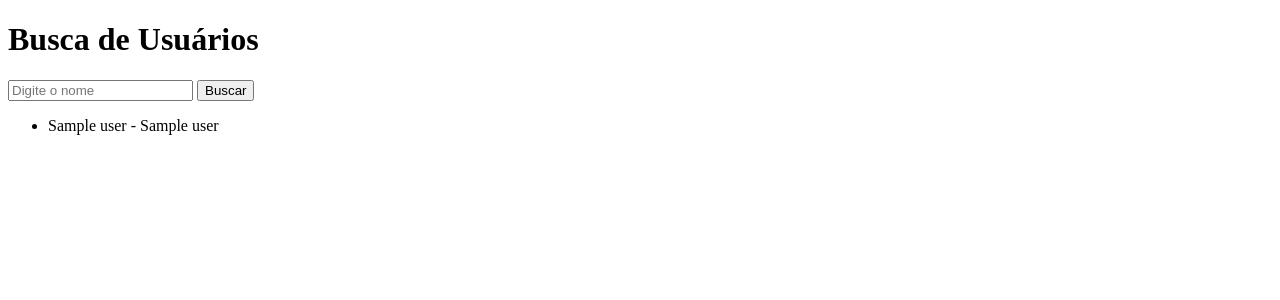
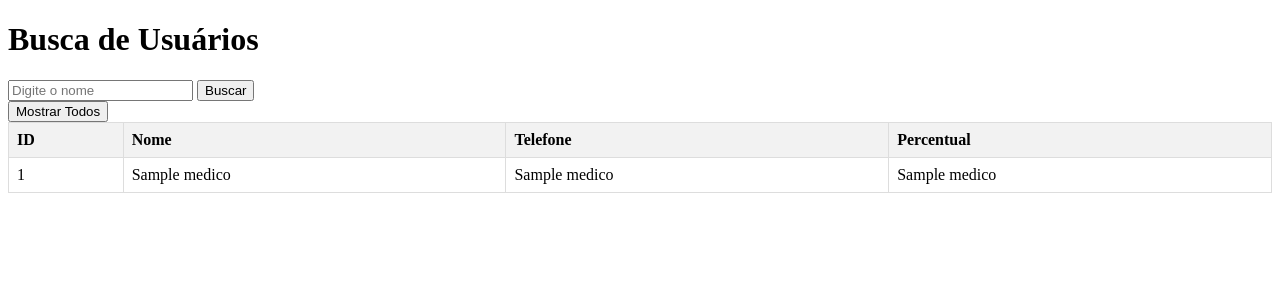
Before and after one commit to felipearb/BD2-EP3, a Flask app: template templates/index.html in a window 1280 px wide. Shown: the top 300 px of the page. Run offline with Flask 3, Linux system fonts and the light colour scheme; the template is opened without the code that fills it: most values are stand-ins (such as "Sample title", 1, 10 or a date in 2020); parts of the project's set-up code (start-up, migrations or seed data) failed here and were passed over; some libraries are stand-ins or nearby versions.

Commit message:
busca de medico valida

```diff
--- a/app.py
+++ b/app.py
@@ -21,7 +21,7 @@ def get_db_connection():
     )
     return conn
 
-def init_db():
+def init_tables():
     create_tables_sql = """
     CREATE SCHEMA IF NOT EXISTS mydb;
 
@@ -138,6 +138,9 @@ def init_db():
             ON DELETE NO ACTION
             ON UPDATE NO ACTION
     );
+
+
+
     """
     conn = get_db_connection()
     cur = conn.cursor()
@@ -146,6 +149,35 @@ def init_db():
     cur.close()
     conn.close()
 
+def init_values():
+    conn = get_db_connection()
+    cur = conn.cursor()
+
+    # SQL para inserir médicos apenas se não existirem
+    insert_sql = """
+    INSERT INTO medico (crm, nomeM, telefoneM, percentual)
+    SELECT * FROM (VALUES
+        ('CRM001', 'Dr. João Silva', '12345678901', 10.00),
+        ('CRM002', 'Dra. Maria Oliveira', '12345678902', 12.50),
+        ('CRM003', 'Dr. Pedro Santos', '12345678903', 15.00),
+        ('CRM004', 'Dra. Ana Lima', '12345678904', 8.75),
+        ('CRM005', 'Dr. Lucas Costa', '12345678905', 11.00),
+        ('CRM006', 'Dra. Fernanda Souza', '12345678906', 14.25),
+        ('CRM007', 'Dr. Marcos Ribeiro', '12345678907', 9.50),
+        ('CRM008', 'Dra. Carla Almeida', '12345678908', 13.75),
+        ('CRM009', 'Dr. Paulo Mendes', '12345678909', 10.50),
+        ('CRM010', 'Dra. Laura Azevedo', '12345678910', 16.00)
+    ) AS data(crm, nomeM, telefoneM, percentual)
+    WHERE NOT EXISTS (
+        SELECT 1 FROM medico WHERE medico.crm = data.crm
+    );
+    """
+
+    cur.execute(insert_sql)
+    conn.commit()
+
+    cur.close()
+    conn.close()
 
 @app.route('/')
 def index():
@@ -156,6 +188,19 @@ def search():
     search_query = request.form['search_query']
     conn = get_db_connection()
     cur = conn.cursor()
+    cur.execute("SELECT * FROM medico WHERE nomeM ILIKE %s", ('%' + search_query + '%',))
+    results = cur.fetchall()
+    cur.close()
+    conn.close()
+    return render_template('index.html', results=results)
+
+
+
+@app.route('/searchall', methods=['POST'])
+def searchall():
+    search_query = request.form['search_query']
+    conn = get_db_connection()
+    cur = conn.cursor()
     cur.execute("SELECT * FROM medico")
     results = cur.fetchall()
     cur.close()
@@ -163,5 +208,6 @@ def search():
     return render_template('index.html', results=results)
 
 if __name__ == '__main__':
-    init_db()
+    init_tables()
+    init_values()
     app.run(debug=True)
--- /dev/null
+++ b/config.ini
@@ -0,0 +1,5 @@
+[database]
+dbname = Consultas
+user = postgres
+password = qwer1234
+host = localhost
--- a/static/style.css
+++ b/static/style.css
@@ -0,0 +1,12 @@
+table {
+    border-collapse: collapse;
+    width: 100%;
+}
+th, td {
+    border: 1px solid #dddddd;
+    text-align: left;
+    padding: 8px;
+}
+th {
+    background-color: #f2f2f2;
+}
--- a/templates/index.html
+++ b/templates/index.html
@@ -13,12 +13,33 @@
         <input type="submit" value="Buscar">
     </form>
 
+    <!-- Formulário para buscar todos os médicos -->
+    <form action="/searchall" method="post">
+        <input type="hidden" name="search_query" value="all">
+        <input type="submit" value="Mostrar Todos">
+    </form>
+
     {% if results %}
-        <ul>
-            {% for user in results %}
-                <li>{{ user[1] }} - {{ user[2] }}</li>
-            {% endfor %}
-        </ul>
+        <table>
+            <thead>
+                <tr>
+                    <th>ID</th>
+                    <th>Nome</th>
+                    <th>Telefone</th>
+                    <th>Percentual</th>
+                </tr>
+            </thead>
+            <tbody>
+                {% for medico in results %}
+                    <tr>
+                        <td>{{ medico[0] }}</td>
+                        <td>{{ medico[1] }}</td>
+                        <td>{{ medico[2] }}</td>
+                        <td>{{ medico[3] }}</td>
+                    </tr>
+                {% endfor %}
+            </tbody>
+        </table>
     {% endif %}
 </body>
 </html>
```
Also changed, not shown: 1 other file.
